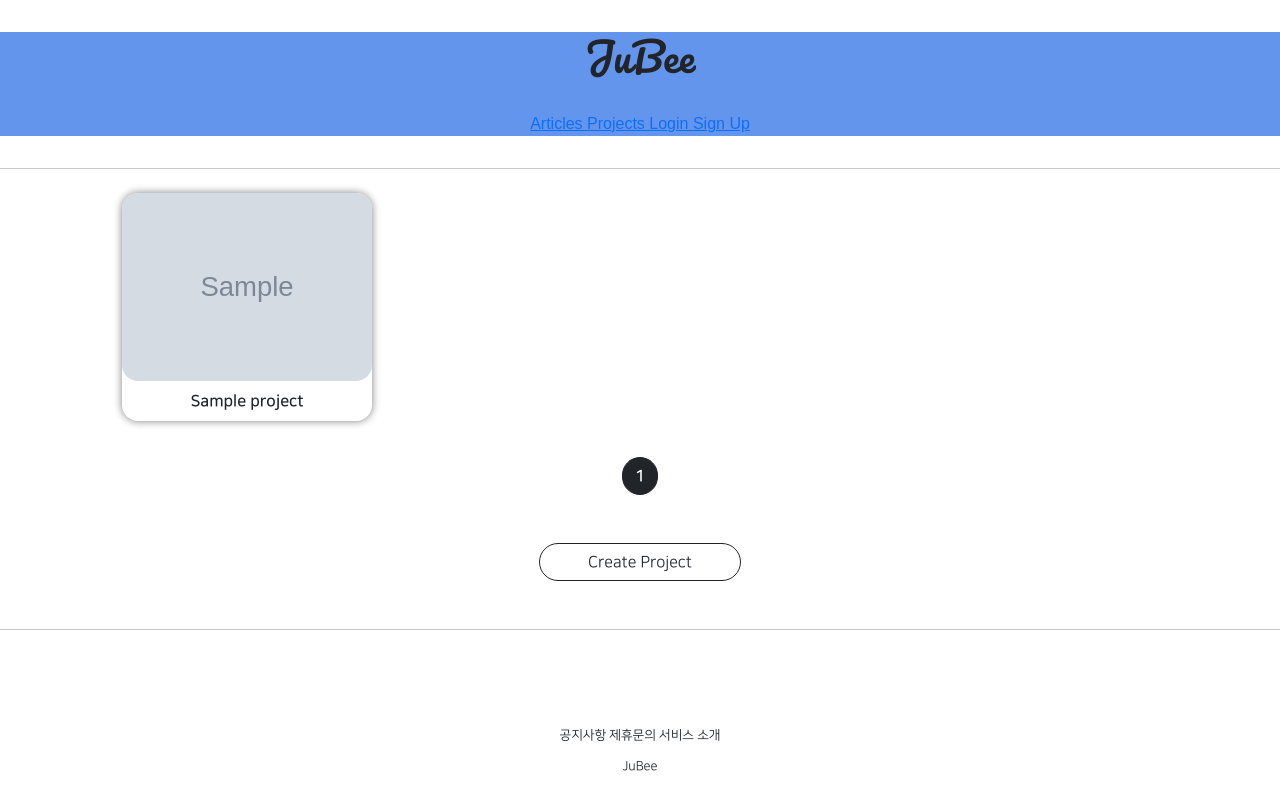
After one commit to qqqaa999/gai_5_1_1, a Django app: page /projects/list/ in a window 1280 px wide. The commit adds this page. Run offline with Django 3.2, Linux system fonts and the light colour scheme; tables that the repository leaves empty hold one stand-in row (values such as "Sample post"); grey boxes marked "Sample" are stand-in pictures; parts of the project's set-up code (start-up, migrations or seed data) failed here and were passed over; some libraries are stand-ins or nearby versions.

Commit message:
2021-08-17

```diff
--- /dev/null
+++ b/projectapp/templates/projectapp/list.html
@@ -0,0 +1,60 @@
+{% extends 'base.html' %}
+{% load static %}
+
+{% block content %}
+
+    <style>
+        .container {
+            padding: 0;
+            margin: 0 auto;
+        }
+
+        .container div {
+          width: 45%;
+            max-width: 250px;
+            box-shadow: 0 0 .5rem grey;
+          display: flex;
+          justify-content: center;
+          align-items: center;
+          border-radius: 1rem;
+            flex-direction: column;
+        }
+
+        .container img {
+            width: 100%;
+            border-radius: 1rem;
+        }
+
+    </style>
+
+
+    <div class="container my-4">
+
+        {% for project in project_list %}
+
+            <div>
+                <a href="{% url 'projectapp:detail' pk=project.pk %}">
+                    <img src="{{ project.image.url }}"
+                         alt="">
+                </a>
+                <span class="m-2 NNS_B">{{ project.name }}</span>
+            </div>
+
+        {% endfor %}
+
+    </div>
+
+    <script src="{% static 'js/magicgrid.js' %}"></script>
+
+    {% include 'snippets/pagination.html' %}
+
+    <div class="text-center my-5">
+        </a>
+        <a href="{% url 'projectapp:create' %}"
+           class="btn btn-outline-dark rounded-pill px-5">
+            Create Project
+        </a>
+    </div>
+
+
+{% endblock %}
--- a/projectapp/urls.py
+++ b/projectapp/urls.py
@@ -1,10 +1,12 @@
 from django.urls import path
 
-from projectapp.views import ProjectCreateView, ProjectDetailView
+from projectapp.views import ProjectCreateView, ProjectDetailView, ProjectListView
 
 app_name = 'projectapp'
 
 urlpatterns = [
     path('create/', ProjectCreateView.as_view(), name='create'),
     path('detail/<int:pk>', ProjectDetailView.as_view(), name='detail'),
+    path('list/', ProjectListView.as_view(), name='list'),
+
 ]
--- a/projectapp/views.py
+++ b/projectapp/views.py
@@ -1,20 +1,33 @@
+from django.contrib.auth.decorators import login_required
 from django.shortcuts import render
 
 # Create your views here.
-from django.urls import reverse_lazy
-from django.views.generic import CreateView, DetailView
+from django.urls import reverse_lazy, reverse
+from django.utils.decorators import method_decorator
+from django.views.generic import CreateView, DetailView, ListView
 
 from projectapp.forms import ProjectCreationForm
 from projectapp.models import Project
 
 
+@method_decorator(login_required, 'get')
+@method_decorator(login_required, 'post')
 class ProjectCreateView(CreateView):
     model = Project
     form_class = ProjectCreationForm
-    success_url = reverse_lazy('articleapp:list')
     template_name = 'projectapp/create.html'
+
+    def get_success_url(self):
+        return reverse('projectapp:detail', kwargs={'pk': self.object.pk})
+
 
 class ProjectDetailView(DetailView):
     model = Project
     context_object_name = 'target_project'
     template_name = 'projectapp/detail.html'
+
+class ProjectListView(ListView):
+    model = Project
+    context_object_name = 'project_list'
+    template_name = 'projectapp/list.html'
+    paginate_by = 20
--- a/templates/header.html
+++ b/templates/header.html
@@ -5,8 +5,16 @@
     </div>
     <div style=" margin-bottom: 2rem;font-family: 'Otomanopee One', sans-serif;">
 
-        <span>nav1</span>
-        <span>nav2</span>
+        <span>
+            <a href="{% url 'articleapp:list' %}">
+                Articles
+            </a>
+        </span>
+        <span>
+             <a href="{% url 'projectapp:list' %}">
+                Projects
+            </a>
+        </span>
         {% if not user.is_authenticated %}
         <span>
             <a href="{% url 'accountapp:login' %}">
```
